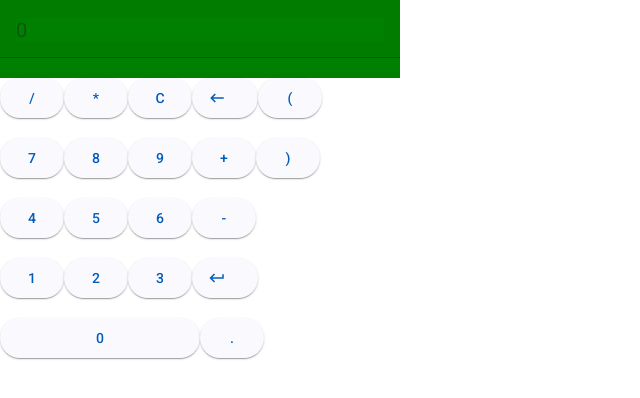
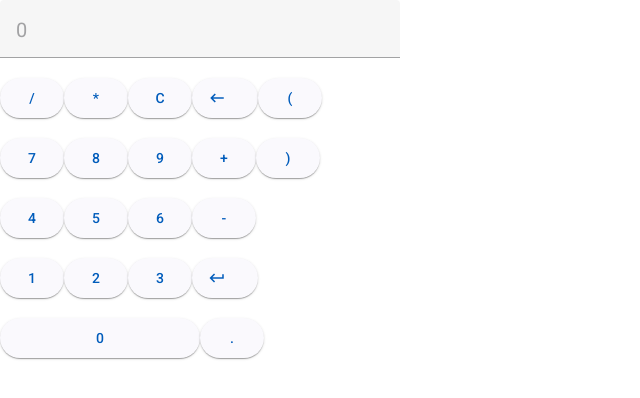
Before and after one commit to luisalejandrofigueredo/calculadora, an Angular app: page / in a window 1280 px wide. Shown: the top 398 px of the page, without its empty margins (0-640 px from the left). Built offline with nearby package versions, Linux system fonts and the light colour scheme; a web font is replaced by a local one.

Commit message:
19/02/2025

```diff
--- a/src/app/app.component.html
+++ b/src/app/app.component.html
@@ -1,4 +1,4 @@
-<mat-form-field style="color: aliceblue; width: 400px;background-color: green;font-size: 20px;font-weight: 400;">
+<mat-form-field style="width: 400px;font-size: 20px;font-weight: 400;">
   <textarea matInput  disabled="true" class="textareacampo" cdkTextareaAutosize #autosize="cdkTextareaAutosize" cdkAutosizeMinRows="1"
     cdkAutosizeMaxRows="10" >{{calculo}}</textarea>
 </mat-form-field>
--- a/src/app/app.component.scss
+++ b/src/app/app.component.scss
@@ -1,8 +1,6 @@
 
 .textareacampo{
-    background-color: green;
-    color:white;
-    text-emphasis-color: white;
+
 }
 
 .button
```
